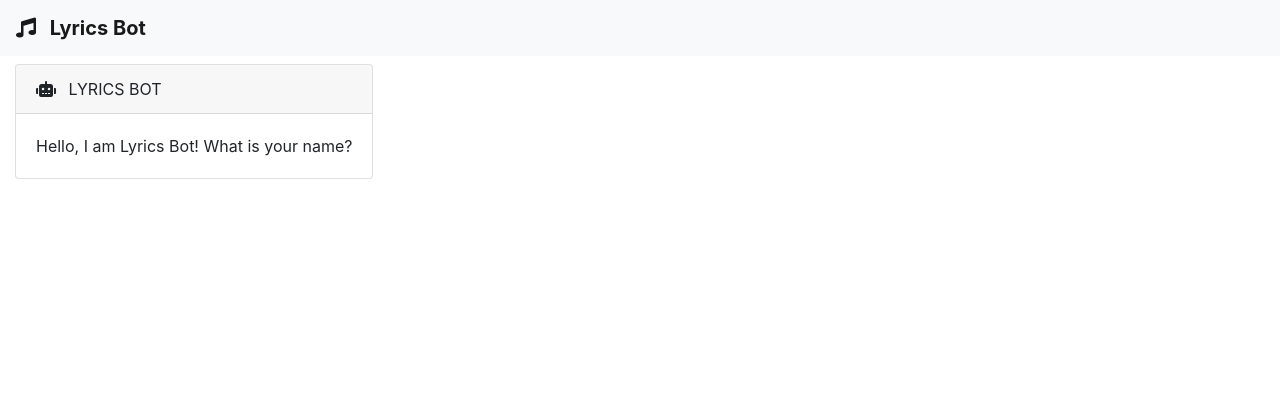
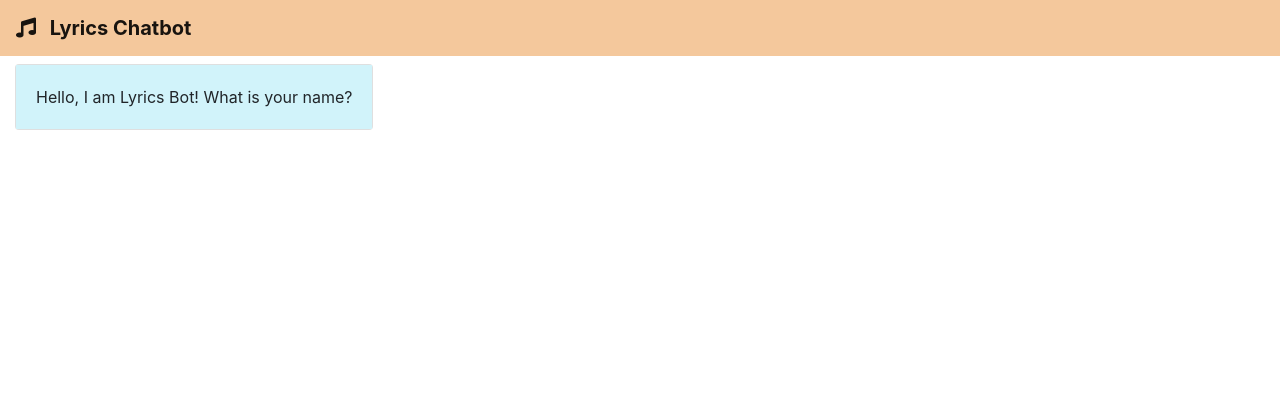
Before and after one commit to HeidiTran/lyrics-bot, a Flask app: page / in a window 1280 px wide. Shown: the top 420 px of the page. Run offline with Flask 2, Linux system fonts and the light colour scheme; parts of the project's set-up code (start-up, migrations or seed data) failed here and were passed over; some libraries are stand-ins or nearby versions.

Commit message:
Change bgcolor and fix YesBtn bug

```diff
--- a/static/chatbot.js
+++ b/static/chatbot.js
@@ -10,11 +10,7 @@ $("#message").keydown((e) => {
       `
       <div class="d-flex justify-content-end">
       <div class="card mb-3">
-        <div class="card-header">
-          <i class="fas fa-user-alt mr-2"></i>
-          ${USERNAME}
-        </div>
-        <div class="card-body">
+        <div class="card-body user-card-body">
           <p class="card-text">${message}</p>
         </div>
       </div>
@@ -108,7 +104,7 @@ function createButtonMessage() {
     </button>`
   );
 
-  botMessage(`Do you want to see more results?${button}`);
+  botMessage(`Do you want to see more results?<br/><div class="d-flex justify-content-around">${button}</div>`);
 }
 
 let N;
@@ -132,8 +128,9 @@ function userClickedYes() {
       message += `<br>- \"${song}\" by ${artist}`;
     }
 
+    botMessage(message);
     NUM_SONGS_DISPLAYED += 10;
-  } else {
+  } else if (N - NUM_SONGS_DISPLAYED > 0) {
     songsToShow = N;
     songPlural = (N - NUM_SONGS_DISPLAYED == 1) ? "song" : "songs";
     message = `Displaying ${N - NUM_SONGS_DISPLAYED} more ${songPlural}:`;
@@ -144,9 +141,10 @@ function userClickedYes() {
       message += `<br>- \"${song}\" by ${artist}`;
     }
 
+    botMessage(message);
     NUM_SONGS_DISPLAYED = N;
   }
-  botMessage(message);
+
   if (NUM_SONGS_DISPLAYED != N) {
     createButtonMessage();
   } else {
@@ -175,11 +173,7 @@ function botMessage(message) {
       `
       <div class="d-flex justify-content-start">
         <div class="card mb-3">
-          <div class="card-header">
-            <i class="fas fa-robot mr-2"></i>
-            LYRICS BOT
-          </div>
-          <div class="card-body">
+          <div class="card-body bot-card-body">
             <p class="card-text">${message}</p>
           </div>
         </div>
--- /dev/null
+++ b/static/style.css
@@ -0,0 +1,7 @@
+.user-card-body {
+  background-color: #ffe7c8;
+}
+
+.bot-card-body {
+  background-color: #d1f3fa;
+}
--- a/templates/index.html
+++ b/templates/index.html
@@ -13,13 +13,13 @@
 
     <link rel="stylesheet" href="static/style.css">
 
-    <title>Lyrics Bot</title>
+    <title>Lyrics Chatbot</title>
   </head>
   <body>
-    <nav class="navbar sticky-top navbar-light bg-light">
+    <nav class="navbar sticky-top navbar-light" style="background-color: #f4c89c;">
       <a class="navbar-brand" href="/">
       <i class="fas fa-music mr-2"></i>
-        <b>Lyrics Bot</b>
+        <b>Lyrics Chatbot</b>
       </a>
     </nav>
 
```
